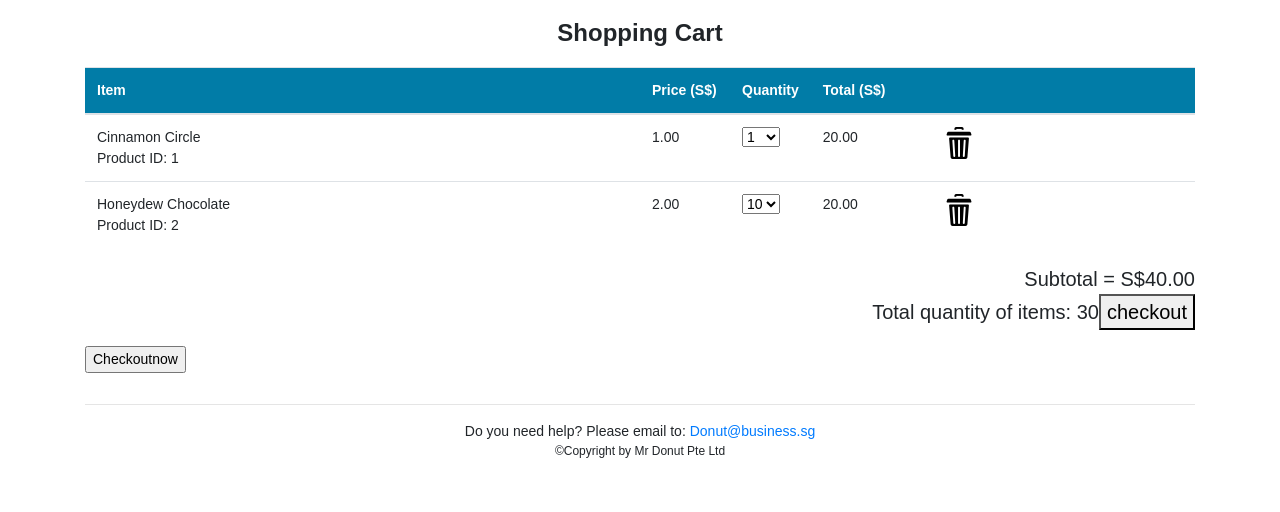
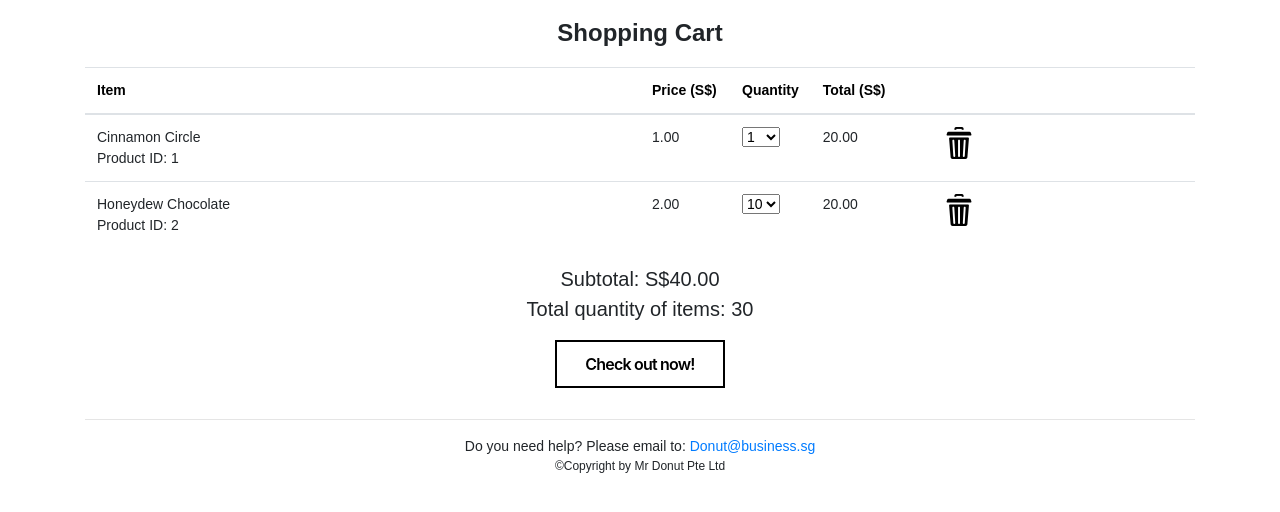
Before and after one commit to Gerald-codes/Mr.Donut, a PHP site: page /Shopping_Cart/shoppingCart.php in a window 1280 px wide. Shown: the part 129-641 px from the top of the page. Run offline with PHP 8.4, Linux system fonts and the light colour scheme; the visitor is signed in with stand-in values (Sample User, id 1); data comes from the database, SQL or seed files in the repository; some libraries are stand-ins or nearby versions.

Commit message:
Changed CSS for table and button, added comments

```diff
--- a/Shopping_Cart/shoppingCart.php
+++ b/Shopping_Cart/shoppingCart.php
@@ -11,7 +11,6 @@ if (! isset($_SESSION["ShopperID"])) { // Check if user logged in
 
 include("../header.php"); // Include the Page Layout header
 
-
 echo "<div id='myShopCart' style='margin:auto'>"; // Start a container
 if (isset($_SESSION["Cart"])) {
 	include_once("../Database/mysql_conn.php");
@@ -24,22 +23,22 @@ if (isset($_SESSION["Cart"])) {
 	$result = $stmt->get_result();
 	$stmt->close();
 
+	// Create product details table
 	if ($result->num_rows > 0) {
 		echo "<p class='page-title' style='text-align:center'>Shopping Cart</p>";
 		echo "<div class='table-responsive' >"; // Bootstrap responsive table
 		echo "<table class='table table-hover'>"; // Start of table
 		echo "<thead class='cart-header'>";
 		echo "<tr>";
-		echo "<th width='250px'>Item</th>";
-		echo "<th width='90px'>Price (S$)</th>";
-		echo "<th width='60px'>Quantity</th>";
-		echo "<th width='120px'>Total (S$)</th>";
-		echo "<th>&nbsp;</th>";
+		echo "<th class='header' width='250px'>Item</th>";
+		echo "<th class='header' width='90px'>Price (S$)</th>";
+		echo "<th class='header' width='60px'>Quantity</th>";
+		echo "<th class='header' width='120px'>Total (S$)</th>";
+		echo "<th class='header' >&nbsp;</th>";
 		echo "</tr>"; // End of table row
 		echo "</thead>"; // End of table's header section
 
 		$_SESSION["Items"] = array();
-
 
 		$subTotal = 0; // Declare a variable to compute subtotal before tax
 		echo "<tbody>"; // Start of table's body section
@@ -59,6 +58,7 @@ if (isset($_SESSION["Cart"])) {
 					$selected = "";
 				echo "<option value='$i' $selected>$i</option>";
 			}
+			// Inputting shopping cart items into table
 			echo "</select>";
 			echo "<input type='hidden' name='action' value='update' />";
 			echo "<input type='hidden' name='product_id' value='$row[ProductID]' />";
@@ -88,41 +88,26 @@ if (isset($_SESSION["Cart"])) {
 		echo "</table>"; // End of table
 		echo "</div>"; // End of Bootstrap responsive table
 
+		// Counting total number of items
 		$totalQuantity = 0;
 		foreach ($_SESSION["Items"] as $purchased) {
 			$totalQuantity += $purchased['quantity'];
 		}
-		echo "<p style='text-align:right; font-size:20px'>
-		Subtotal = S$". number_format($subTotal, 2),
+
+		// Printing out subtotal and total number of items
+		echo "<p style='text-align:center; font-size:20px'>
+		Subtotal: S$". number_format($subTotal, 2),
 		"</br>Total quantity of items: $totalQuantity"; // Additional 2. Compute number of items in cart
   		$_SESSION["SubTotal"] = round($subTotal, 2);
 
-		// Add PayPal Checkout button on the shopping cart page
-		echo("<button class='open-button' onclick='openForm()'>checkout</button>");
-		echo('<div class="form-popup" id="deliveryForm">');
-		echo('<form method="post" action="../Checkout/checkoutProcess.php" class="form-container">');
-		echo('<h2 id="form-header">Delivery Option</h2>');
-		echo("<div class='options'>");
-		echo('<input type="radio" id="Normal" name="ShipCharge" value="2">');
-		echo('<label for="normal"><h5>Normal Delivery</h5><p>$2</p></label>');
-		echo("</div>");
-		echo("<p> delivered within 1 working day after an order is placed</p>");
-		echo("<div class='options'>");
-		echo('<input type="radio" id="express" name="ShipCharge" value="5">');
-		echo('<label for="express"><h5>Express Delivery</h5><p>$5</p></label>');
-		echo("</div>");
-		echo("<p> delivered within 2 hours after an order is placed</p>");
-		echo("<div class='buttonContainer'>");
-		echo "<input id='formButton' type='image' style='float:right;' onclick='getDeliveryMode()'
-					src='https://www.paypalobjects.com/webstatic/en_US/i/buttons/checkout-logo-large.png'
-					alt='Buy now with PayPal'>";
-		echo('<button type="button" class="closebtn" onclick="closeForm()">Close</button>');
-		echo('</div>');
-		echo('</div>');
-		echo('</form>');
-		echo('<a href="../Checkout/checkoutPage.php"> <input type="button" value="Checkoutnow" /> </a>');
+		// Printing out notice for waived delivery charge
+		if ($subTotal > 50) {
+			echo "</br>";
+			echo "As your subtotal is more than $50, you are eligible for $0 delivery fee when you choose
+			Normal Delivery!</p>";
+		}
 
-		// Retrieve ShipCharge
+		// Retrieve delivery fee from ShopCart
 		$qry2 = "SELECT ShipCharge FROM ShopCart WHERE ShopCartID=?";
 		$stmt = $conn->prepare($qry2);
 		$stmt->bind_param("i", $_SESSION["Cart"]);
@@ -138,7 +123,7 @@ if (isset($_SESSION["Cart"])) {
 				$_SESSION['ShipCharge'] = 0;
 				$sql = "UPDATE ShopCart SET ShipCharge = ? WHERE ShopCartId = ?  ";
                 $stmt2 = $conn->prepare($sql);
-                $stmt2->bind_param("di",$_SESSION['ShipCharge'], $_SESSION["Cart"]);
+                $stmt2->bind_param("ii",$_SESSION['ShipCharge'], $_SESSION["Cart"]);
                 $stmt2->execute();
                 $stmt2->close();
 			}
@@ -153,6 +138,67 @@ else {
 	echo "<h3 style='text-align:center; color:red;'>Empty shopping cart!</h3>";
 }
 
+echo "</br>";
+echo('<center><a href="../Checkout/checkoutPage.php"> <input type="button" class="check" value="Check out now!" /> </a></center>');
+
 echo "</div>"; // End of container
 include("../footer.php"); // Include the Page Layout footer
 ?>
+
+<!-- Styling for checkout button and table -->
+<style>
+	.check {
+		align-items: center;
+		background-color: #fff;
+		border: 2px solid #000;
+		box-sizing: border-box;
+		color: #000;
+		cursor: pointer;
+		display: inline-flex;
+		fill: #000;
+		font-family: Inter,sans-serif;
+		font-size: 16px;
+		font-weight: 600;
+		height: 48px;
+		justify-content: center;
+		letter-spacing: -.8px;
+		line-height: 24px;
+		min-width: 140px;
+		outline: 0;
+		padding: 0 17px;
+		text-align: center;
+		text-decoration: none;
+		transition: all .3s;
+		user-select: none;
+		-webkit-user-select: none;
+		touch-action: manipulation;
+		}
+
+		.check:focus {
+		color: #171e29;
+		}
+
+		.check:hover {
+		border-color: #06f;
+		color: #06f;
+		fill: #06f;
+		}
+
+		.check:active {
+		border-color: #06f;
+		color: #06f;
+		fill: #06f;
+		}
+
+		@media (min-width: 768px) {
+		.check {
+			min-width: 170px;
+		}
+		}
+
+	.header {
+		color: black;
+		background-color: white;
+	}
+
+</style>
```
